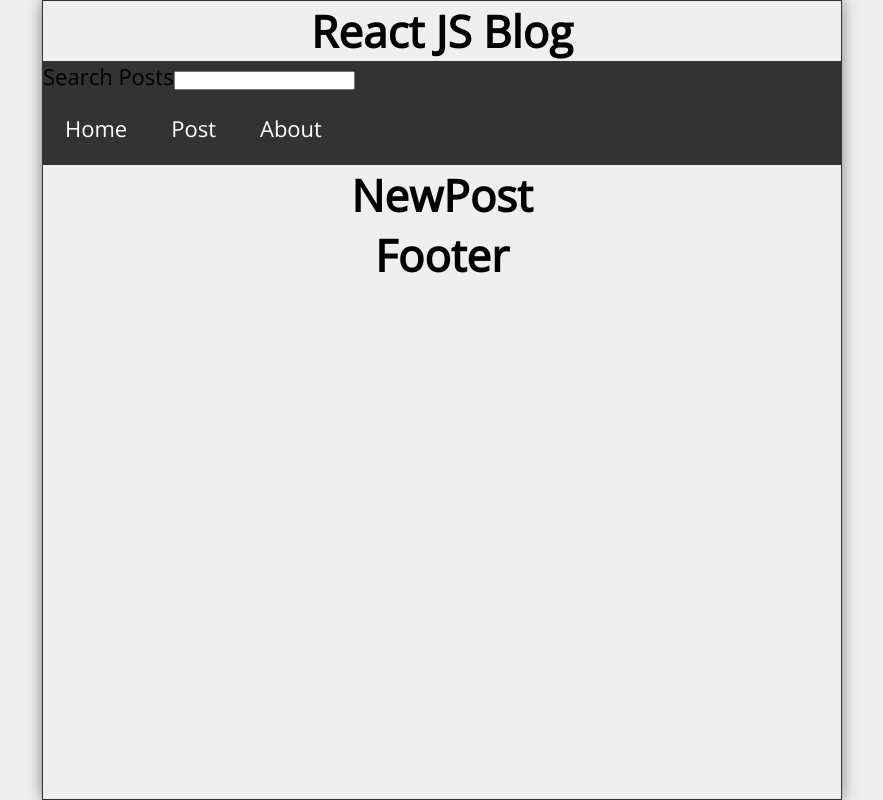
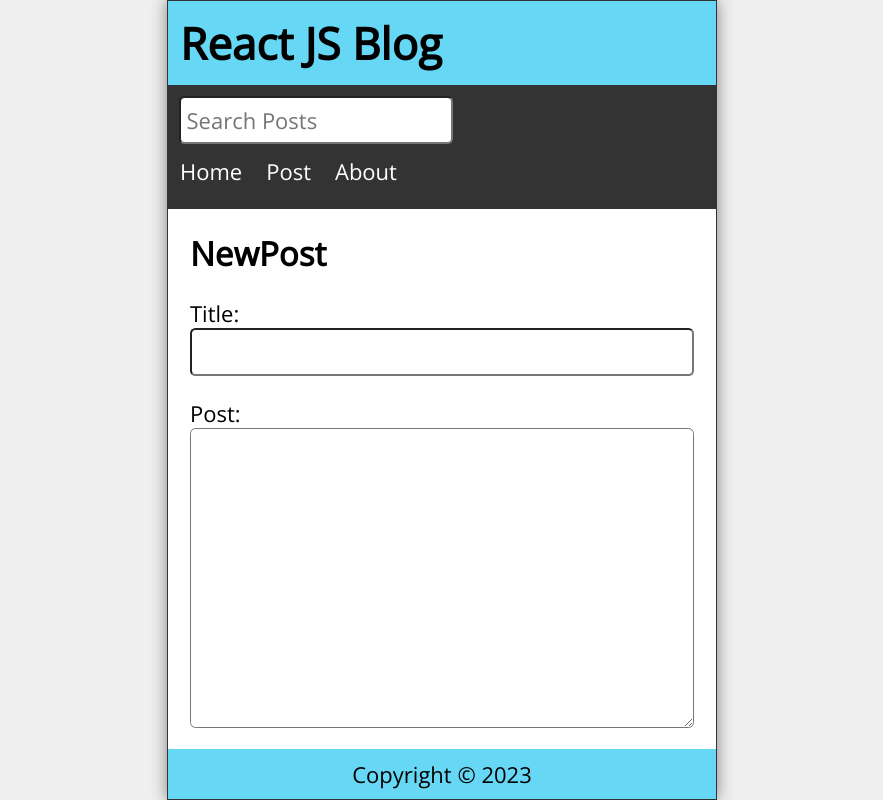
Before and after one commit to austinamani123/ReactRouterCourse, a React (Create React App) app: page /post in a window 1280 px wide. Shown: the whole page, without its empty margins (198-1081 px from the left). Built offline with nearby package versions, Linux system fonts and the light colour scheme.

Commit message:
Programmed all components and edited the CSS (#5)

```diff
--- a/package.json
+++ b/package.json
@@ -6,7 +6,7 @@
 		"@testing-library/jest-dom": "^5.14.1",
 		"@testing-library/react": "^11.2.7",
 		"@testing-library/user-event": "^12.8.3",
-		"date-fns": "^2.22.1",
+		"date-fns": "^2.30.0",
 		"react": "^17.0.2",
 		"react-dom": "^17.0.2",
 		"react-router-dom": "^5.2.0",
--- a/src/About.js
+++ b/src/About.js
@@ -2,8 +2,11 @@ import React from 'react';
 
 const About = () => {
 	return (
-		<main>
-			<h1>About</h1>
+		<main className="About">
+			<h2>About</h2>
+			<p style={{ marginTop: '1rem' }}>
+				This blog app project is a project in the Learn React tutorial series.
+			</p>
 		</main>
 	);
 };
--- a/src/App.js
+++ b/src/App.js
@@ -8,36 +8,69 @@ import About from './About';
 import Missing from './Missing';
 import { Route, Switch, useHistory } from 'react-router-dom';
 import { useState, useEffect } from 'react';
+import { format } from 'date-fns';
 
 function App() {
 	const [search, setSearch] = useState('');
 	const [searchResults, setSearchResults] = useState([]);
+	const [postTitle, setPostTitle] = useState('');
+	const [postBody, setPostBody] = useState('');
 	const [posts, setPosts] = useState([
 		{
 			id: 1,
 			title: 'My First Post',
-			datetime: 'July 01, 2021 11:17:36 AM',
+			datetime: 'November 17, 2023 11:17:36 AM',
 			body: 'Lorem ipsum dolor sit amet consectetur adipisicing elit. Quis consequatur expedita, assumenda similique non optio! Modi nesciunt excepturi corrupti atque blanditiis quo nobis, non optio quae possimus illum exercitationem ipsa!',
 		},
 		{
 			id: 2,
 			title: 'My 2nd Post',
-			datetime: 'July 01, 2021 11:17:36 AM',
+			datetime: 'November 17, 2023 11:17:36 AM',
 			body: 'Lorem ipsum dolor sit amet consectetur adipisicing elit. Quis consequatur expedita, assumenda similique non optio! Modi nesciunt excepturi corrupti atque blanditiis quo nobis, non optio quae possimus illum exercitationem ipsa!',
 		},
 		{
 			id: 3,
 			title: 'My 3rd Post',
-			datetime: 'July 01, 2021 11:17:36 AM',
+			datetime: 'November 17, 2023 11:17:36 AM',
 			body: 'Lorem ipsum dolor sit amet consectetur adipisicing elit. Quis consequatur expedita, assumenda similique non optio! Modi nesciunt excepturi corrupti atque blanditiis quo nobis, non optio quae possimus illum exercitationem ipsa!',
 		},
 		{
 			id: 4,
 			title: 'My Fourth Post',
-			datetime: 'July 01, 2021 11:17:36 AM',
+			datetime: 'November 17, 2023 11:17:36 AM',
 			body: 'Lorem ipsum dolor sit amet consectetur adipisicing elit. Quis consequatur expedita, assumenda similique non optio! Modi nesciunt excepturi corrupti atque blanditiis quo nobis, non optio quae possimus illum exercitationem ipsa!',
 		},
 	]);
+
+	useEffect(() => {
+		const filteredResults = posts.filter(
+			(post) =>
+				post.body.toLowerCase().includes(search.toLowerCase()) ||
+				post.title.toLowerCase().includes(search.toLowerCase())
+		);
+
+		setSearchResults(filteredResults.reverse());
+	}, [posts, search]);
+
+	const history = useHistory();
+
+	const handleDelete = (id) => {
+		const postsList = posts.filter((post) => post.id !== id);
+		setPosts(postsList);
+		history.push('/');
+	};
+
+	const handleSubmit = (e) => {
+		e.preventDefault();
+		const id = posts.length ? posts[posts.length - 1].id + 1 : 1;
+		const datetime = format(new Date(), 'MMMM dd, yyyy pp');
+		const newPost = { id, title: postTitle, datetime, body: postBody };
+		const allPosts = [...posts, newPost];
+		setPosts(allPosts);
+		setPostTitle('');
+		setPostBody('');
+		history.push('/');
+	};
 
 	return (
 		<div className="App">
@@ -45,13 +78,19 @@ function App() {
 			<Nav search={search} setSearch={setSearch} />
 			<Switch>
 				<Route exact path="/">
-					<Home posts={posts} />
+					<Home posts={searchResults} />
 				</Route>
 				<Route exact path="/post">
-					<NewPost />
+					<NewPost
+						handleSubmit={handleSubmit}
+						postTitle={postTitle}
+						postBody={postBody}
+						setPostTitle={setPostTitle}
+						setPostBody={setPostBody}
+					/>
 				</Route>
 				<Route path="/post/:id">
-					<PostPage />
+					<PostPage posts={posts} handleDelete={handleDelete} />
 				</Route>
 				<Route path="/about" component={About} />
 				<Route path="*" component={Missing} />
--- a/src/Footer.js
+++ b/src/Footer.js
@@ -1,9 +1,10 @@
 import React from 'react';
 
 const Footer = () => {
+	const today = new Date();
 	return (
-		<footer>
-			<h1>Footer</h1>
+		<footer className="Footer">
+			<p>Copyright &copy; {today.getFullYear()}</p>
 		</footer>
 	);
 };
--- a/src/Header.js
+++ b/src/Header.js
@@ -2,7 +2,7 @@ import React from 'react';
 
 const Header = ({ title }) => {
 	return (
-		<header>
+		<header className="Header">
 			<h1>{title}</h1>
 		</header>
 	);
--- a/src/Missing.js
+++ b/src/Missing.js
@@ -1,9 +1,13 @@
 import React from 'react';
-
+import { Link } from 'react-router-dom/cjs/react-router-dom.min';
 const Missing = () => {
 	return (
-		<main>
-			<h1>Missing</h1>
+		<main className="Missing">
+			<h2>Page Not Found</h2>
+			<p>Well that's dissapointing</p>
+			<p>
+				<Link to="/">Visit our homepage</Link>
+			</p>
 		</main>
 	);
 };
--- a/src/Nav.js
+++ b/src/Nav.js
@@ -3,12 +3,13 @@ import { Link } from 'react-router-dom/cjs/react-router-dom.min';
 const Nav = ({ search, setSearch }) => {
 	return (
 		<nav className="Nav">
-			<form className="SearchForm" onSubmit={(e) => e.preventDefault()}>
+			<form className="searchForm" onSubmit={(e) => e.preventDefault()}>
 				<label htmlFor="search">Search Posts</label>
 				<input
 					id="search"
 					type="text"
 					required
+					placeholder="Search Posts"
 					value={search}
 					onChange={(e) => setSearch(e.target.value)}
 				/>
--- a/src/NewPost.js
+++ b/src/NewPost.js
@@ -1,9 +1,27 @@
 import React from 'react';
 
-const NewPost = () => {
+const NewPost = ({ handleSubmit, postTitle, setPostTitle, postBody, setPostBody }) => {
 	return (
-		<main>
-			<h1>NewPost</h1>
+		<main className="NewPost">
+			<h2>NewPost</h2>
+			<form className="newPostForm" onSubmit={handleSubmit}>
+				<label htmlFor="postTitle">Title:</label>
+				<input
+					id="postTitle"
+					type="text"
+					required
+					value={postTitle}
+					onChange={(e) => setPostTitle(e.target.value)}
+				/>
+				<label htmlFor="postBody">Post:</label>
+				<textarea
+					id="postBody"
+					required
+					value={postBody}
+					onChange={(e) => setPostBody(e.target.value)}
+				/>
+				<button type="submit">Submit</button>
+			</form>
 		</main>
 	);
 };
--- a/src/Post.js
+++ b/src/Post.js
@@ -1,7 +1,17 @@
 import React from 'react';
 import { Link } from 'react-router-dom/cjs/react-router-dom.min';
 const Post = ({ post }) => {
-	return <div>Post</div>;
+	return (
+		<article className="post">
+			<Link to={`/post/${post.id}`}>
+				<h2>{post.title}</h2>
+				<p className="postDate">{post.datetime}</p>
+			</Link>
+			<p className="postBody">
+				{post.body.length <= 25 ? post.body : `${post.body.slice(0, 25)}...`}
+			</p>
+		</article>
+	);
 };
 
 export default Post;
--- a/src/PostPage.js
+++ b/src/PostPage.js
@@ -1,9 +1,29 @@
 import React from 'react';
-
-const PostPage = () => {
+import { useParams, Link } from 'react-router-dom/cjs/react-router-dom.min';
+const PostPage = ({ handleDelete, posts }) => {
+	const { id } = useParams();
+	const post = posts.find((post) => post.id.toString() === id);
 	return (
-		<main>
-			<h1>PostPage</h1>
+		<main className="PostPage">
+			<article className="post">
+				{post && (
+					<>
+						<h2>{post.title}</h2>
+						<p className="postDate">{post.datetime}</p>
+						<p className="postBody">{post.body}</p>
+						<button onClick={() => handleDelete(post.id)}>Delete Post</button>
+					</>
+				)}
+				{!post && (
+					<>
+						<h2>Post Not Found</h2>
+						<p>Looks like you encountered a problem</p>
+						<p>
+							<Link to="/">Visit our homepage</Link>
+						</p>
+					</>
+				)}
+			</article>
 		</main>
 	);
 };
--- a/src/index.css
+++ b/src/index.css
@@ -28,7 +28,7 @@ body {
 
 .App {
 	width: 100%;
-	max-width: 800px;
+	max-width: 550px;
 	height: 100vh;
 	display: flex;
 	flex-direction: column;
@@ -38,7 +38,15 @@ body {
 	box-shadow: 0px 0px 15px gray;
 }
 
-.Header,
+.Header {
+	width: 100%;
+	background-color: #66d8f5;
+	padding: 12px;
+	display: flex;
+	justify-content: space-between;
+	align-items: center;
+}
+
 .Footer {
 	width: 100%;
 	background-color: #66d8f5;
@@ -49,7 +57,7 @@ body {
 }
 
 .Header h1 {
-	font-size: 1.5rem;
+	font-size: 12px;
 }
 
 .Header svg {
@@ -57,7 +65,7 @@ body {
 }
 
 .Footer {
-	padding: 0.75rem;
+	padding: 10px;
 	display: grid;
 	place-content: center;
 }
@@ -100,12 +108,12 @@ body {
 }
 
 .Nav li {
-	padding: 1rem;
+	padding: 12px;
 }
 
 .Nav li:hover,
 .Nav li:focus {
-	padding: 1rem;
+	padding: 12px;
 }
 
 .Nav li a {
@@ -139,13 +147,14 @@ body {
 }
 
 .post {
-	margin-top: 1rem;
-	padding-bottom: 1rem;
+	margin-top: 6px;
+	padding-bottom: 6px;
 	border-bottom: 1px solid lightgray;
 }
 
 .Home .post a {
 	text-decoration: none;
+	font-size: 18px;
 }
 
 .Home .post a,
@@ -167,7 +176,7 @@ body {
 }
 
 .postBody {
-	margin: 1rem 0;
+	margin: 4px 0;
 }
 
 .newPostForm {
```
Also changed, not shown: 1 other file (tests, documents, lock files or other folders).
